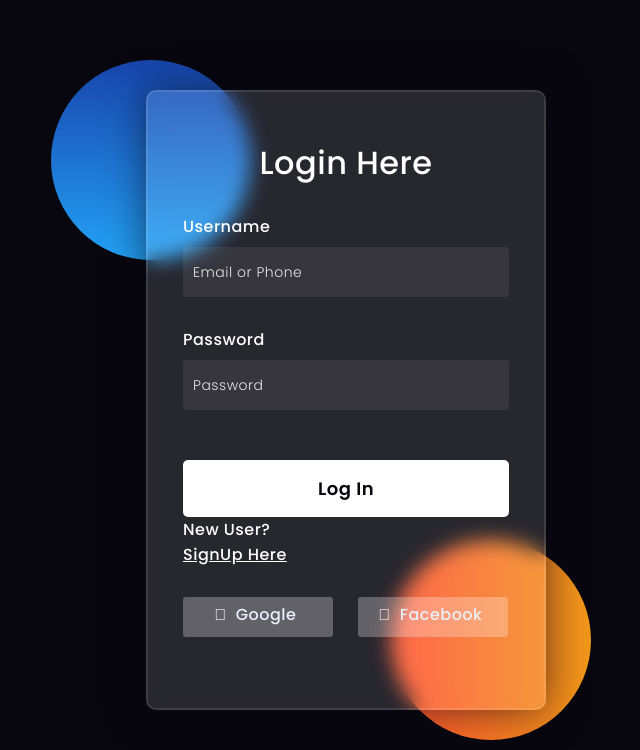
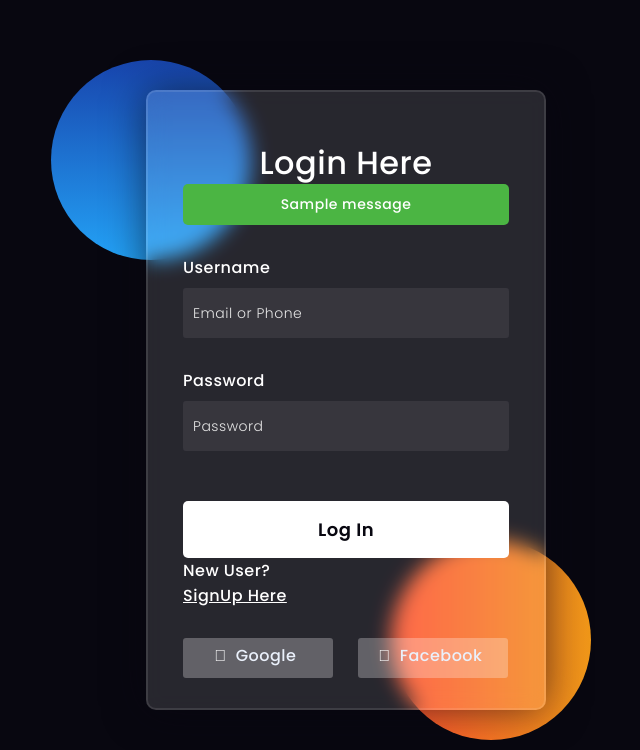
Before and after one commit to NidhiDaniel/My-First-Python-Login, a Django app: page /login/ in a window 1280 px wide. Shown: the top 750 px of the page, without its empty margins (294-934 px from the left). Run offline with Django 5.2, Linux system fonts and the light colour scheme; one stand-in notice (Sample message) is shown.

Commit message:
Updated the login.html and signup.html

```diff
--- a/my_loginform/members/templates/login.html
+++ b/my_loginform/members/templates/login.html
@@ -131,6 +131,36 @@ input{
 .social i{
   margin-right: 4px;
 }
+.alert {
+    padding: 10px 15px;
+    margin-bottom: 20px;
+    border-radius: 5px;
+    font-size: 14px;
+    text-align: center;
+    font-weight: 500;
+}
+
+/* Message types */
+.alert-success {
+    background-color: #4BB543;
+    color: white;
+}
+.alert-danger {
+    background-color: #FF4C4C;
+    color: white;
+}
+.alert-error {
+    background-color: #FF4C4C;
+    color: white;
+}
+.alert-warning {
+    background-color: #FFA500;
+    color: white;
+}
+.alert-info {
+    background-color: #3498db;
+    color: white;
+}
 
     </style>
 </head>
@@ -139,10 +169,25 @@ input{
         <div class="shape"></div>
         <div class="shape"></div>
     </div>
+
     <form method="post" class="login">
 		{% csrf_token %}
         <h3>Login Here</h3>
-
+        {% if messages %}
+            {% for message in messages %}
+                <div class="alert {% if message.tags %}alert-{{ message.tags }}{% endif %}">
+                    {{ message }}
+                </div>
+            {% endfor %}
+        {% endif %}
+        {% if form.errors %}
+            <div class="alert alert-danger">
+                Please correct the errors below.
+            </div>
+        {% endif %}
+        {% if next %}
+            <input type="hidden" name="next" value="{{ next }}">
+        {% endif %}
         <label for="username">Username</label>
         <input type="text" placeholder="Email or Phone" id="username" name="username">
 
--- a/my_loginform/members/views.py
+++ b/my_loginform/members/views.py
@@ -91,7 +91,11 @@ def loginp(request):
             login(request, user)
             return redirect('index')
         else:
-            return redirect('register')
+            if not User.objects.filter(username=username).exists():
+                messages.error(request, "Username does not exist. Please register first.")
+            else:
+                messages.error(request, "Invalid credentials. Please try again.")
+            return redirect('loginp')
     return render(request, 'login.html')
 def register(request):
     if request.method=="POST":
```
Also changed, not shown: my_loginform/db.sqlite3.
